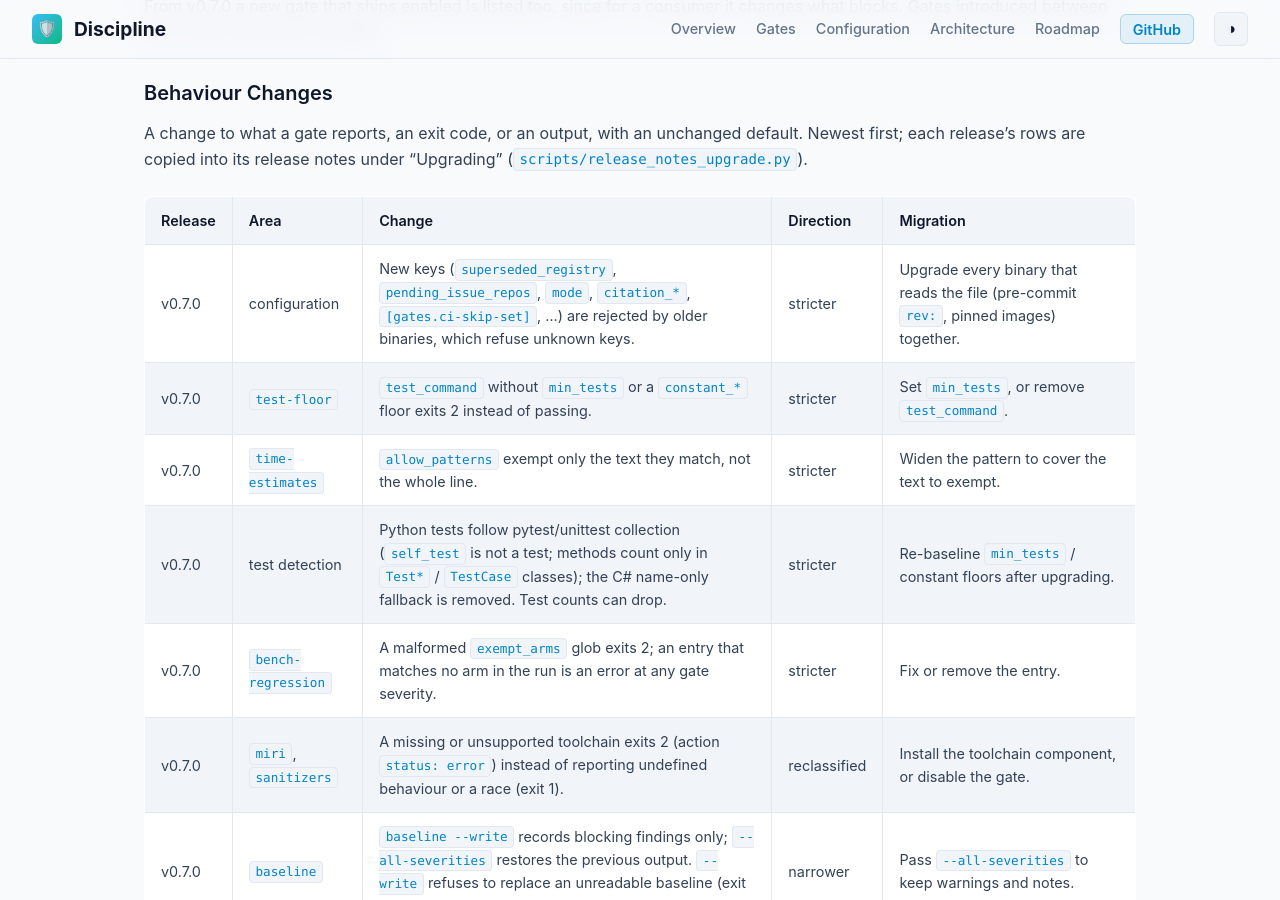
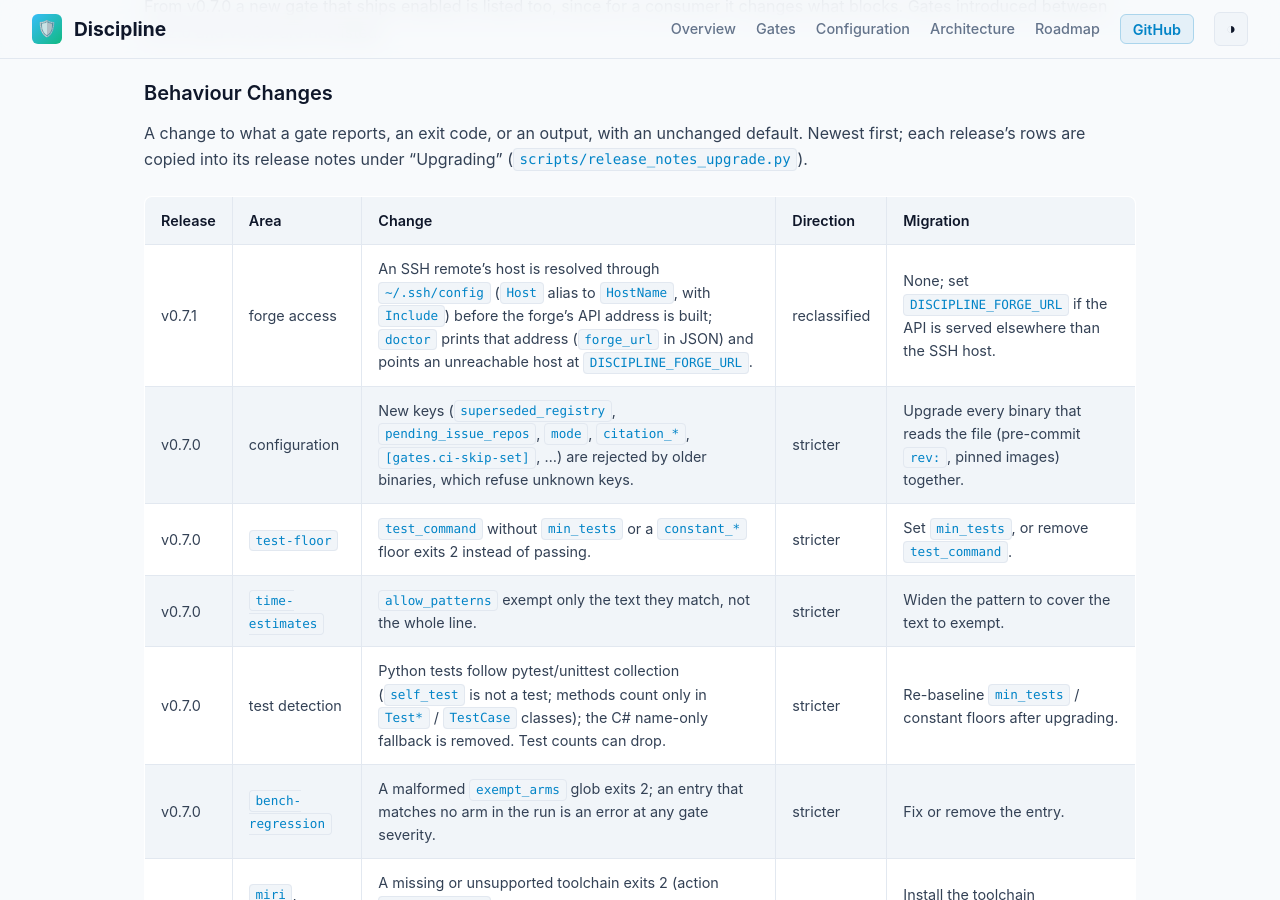
Before and after one commit to actions-marketplace-validations/orieg_discipline, a Jekyll site: the page built from docs/ROADMAP.md, in a window 1280 px wide and 900 px high, scrolled down 4924 px. Built offline with Jekyll 4.4.1, drawn with Linux system fonts in a browser that asks for light colours.

Commit message:
chore(release): bump version to 0.7.1 (#114)
- The 19 version-lockstep sources (Cargo.toml, README, CONFIGURATION,
  ci-platforms, Pages, man pages, pre-commit example, template comments)
  and Cargo.lock name 0.7.1; man1 regenerated.
- Ledger: a v0.7.1 behaviour row for SSH alias resolution in forge
  detection, which the release notes render under "Upgrading to v0.7.1".

no-issue: v0.7.1 release preparation

```diff
--- a/Cargo.toml
+++ b/Cargo.toml
@@ -1,6 +1,6 @@
 [package]
 name = "discipline"
-version = "0.7.0"
+version = "0.7.1"
 edition = "2021"
 rust-version = "1.90"
 authors = ["Nicolas Brousse <nicolas@brousse.info>"]
--- a/docs/ROADMAP.md
+++ b/docs/ROADMAP.md
@@ -143,6 +143,7 @@ A change to what a gate reports, an exit code, or an output, with an unchanged d
 
 | Release | Area | Change | Direction | Migration |
 |---|---|---|---|---|
+| v0.7.1 | forge access | An SSH remote's host is resolved through `~/.ssh/config` (`Host` alias to `HostName`, with `Include`) before the forge's API address is built; `doctor` prints that address (`forge_url` in JSON) and points an unreachable host at `DISCIPLINE_FORGE_URL`. | reclassified | None; set `DISCIPLINE_FORGE_URL` if the API is served elsewhere than the SSH host. |
 | v0.7.0 | configuration | New keys (`superseded_registry`, `pending_issue_repos`, `mode`, `citation_*`, `[gates.ci-skip-set]`, ...) are rejected by older binaries, which refuse unknown keys. | stricter | Upgrade every binary that reads the file (pre-commit `rev:`, pinned images) together. |
 | v0.7.0 | `test-floor` | `test_command` without `min_tests` or a `constant_*` floor exits 2 instead of passing. | stricter | Set `min_tests`, or remove `test_command`. |
 | v0.7.0 | `time-estimates` | `allow_patterns` exempt only the text they match, not the whole line. | stricter | Widen the pattern to cover the text to exempt. |
--- a/docs/index.html
+++ b/docs/index.html
@@ -973,7 +973,7 @@
         </p>
         <div class="code-block"><span class="code-comment"># .gitlab-ci.yml including the Discipline job template, pinned to a release</span>
 <span class="code-keyword">include:</span>
-  - <span class="code-prop">remote:</span> https://raw.githubusercontent.com/orieg/discipline/v0.7.0/templates/discipline.gitlab-ci.yml
+  - <span class="code-prop">remote:</span> https://raw.githubusercontent.com/orieg/discipline/v0.7.1/templates/discipline.gitlab-ci.yml
     <span class="code-prop">inputs:</span>
       <span class="code-prop">stage:</span> test
       <span class="code-prop">allow_failure:</span> false
@@ -1100,7 +1100,7 @@ docker run --rm \
         <div class="code-block"><span class="code-comment"># .pre-commit-config.yaml</span>
 <span class="code-prop">repos:</span>
   - <span class="code-prop">repo:</span> https://github.com/orieg/discipline
-    <span class="code-prop">rev:</span> v0.7.0
+    <span class="code-prop">rev:</span> v0.7.1
     <span class="code-prop">hooks:</span>
       - <span class="code-prop">id:</span> discipline         <span class="code-comment"># Compiles via cargo</span>
       <span class="code-comment"># - id: discipline-system   # Or uses binary on PATH</span></div>
@@ -1742,7 +1742,7 @@ discipline self-test</div>
       </div>
       <div class="install-card">
         <h4>GitLab CI/CD</h4>
-        <div class="install-snippet">include: - remote: https://raw.githubusercontent.com/orieg/discipline/v0.7.0/templates/discipline.gitlab-ci.yml</div>
+        <div class="install-snippet">include: - remote: https://raw.githubusercontent.com/orieg/discipline/v0.7.1/templates/discipline.gitlab-ci.yml</div>
         <p style="font-size: 0.8rem; color: var(--text-muted); margin-top: 0.5rem;">Job template with <code>spec: inputs</code> (GitLab 16.0+), pinned to a release.</p>
       </div>
       <div class="install-card">
--- a/templates/argo-workflow-template.yaml
+++ b/templates/argo-workflow-template.yaml
@@ -22,7 +22,7 @@ spec:
         value: ""
         description: "Pull request body markdown text for directive and hygiene inspection"
       - name: discipline-image
-        # Major tag tracks the latest v0 release; pin an exact version (v0.7.0) or a digest for reproducible gating.
+        # Major tag tracks the latest v0 release; pin an exact version (v0.7.1) or a digest for reproducible gating.
         value: "ghcr.io/orieg/discipline:v0"
         description: "Discipline container image"
 
--- a/templates/azure-pipelines.yml
+++ b/templates/azure-pipelines.yml
@@ -16,7 +16,7 @@ pool:
   vmImage: 'ubuntu-latest'
 
 container:
-  # Major tag tracks the latest v0 release; pin an exact version (v0.7.0) or a digest for reproducible gating.
+  # Major tag tracks the latest v0 release; pin an exact version (v0.7.1) or a digest for reproducible gating.
   image: ghcr.io/orieg/discipline:v0
   options: --user 10001:10001
 
--- a/templates/bitbucket-pipelines.yml
+++ b/templates/bitbucket-pipelines.yml
@@ -2,7 +2,7 @@
 # Bitbucket Pipelines template for Discipline Diff Sentinel & AI Coding Agent Gatekeeper
 # Reference: https://support.atlassian.com/bitbucket-cloud/docs/configure-bitbucket-pipelinesyml/
 
-# Major tag tracks the latest v0 release; pin an exact version (v0.7.0) or a digest for reproducible gating.
+# Major tag tracks the latest v0 release; pin an exact version (v0.7.1) or a digest for reproducible gating.
 image: ghcr.io/orieg/discipline:v0
 
 pipelines:
--- a/templates/circleci-config.yml
+++ b/templates/circleci-config.yml
@@ -7,7 +7,7 @@ version: 2.1
 jobs:
   discipline-check:
     docker:
-      # Major tag tracks the latest v0 release; pin an exact version (v0.7.0) or a digest for reproducible gating.
+      # Major tag tracks the latest v0 release; pin an exact version (v0.7.1) or a digest for reproducible gating.
       - image: ghcr.io/orieg/discipline:v0
         user: "10001:10001"
     steps:
--- a/templates/discipline.gitlab-ci.yml
+++ b/templates/discipline.gitlab-ci.yml
@@ -9,7 +9,7 @@ spec:
       default: test
       description: "Pipeline stage in which the discipline check job runs"
     image:
-      # Major tag tracks the latest v0 release; pin an exact version (v0.7.0) or a digest for reproducible gating.
+      # Major tag tracks the latest v0 release; pin an exact version (v0.7.1) or a digest for reproducible gating.
       default: "ghcr.io/orieg/discipline:v0"
       description: "Container image containing the statically-linked discipline binary"
     base_ref:
```
Also changed, not shown: docs/CONFIGURATION.md (+3 -3 lines), docs/guides/ci-platforms.md (+4 -4 lines), .pre-commit-hooks.yaml, README.md, 4 other files.
